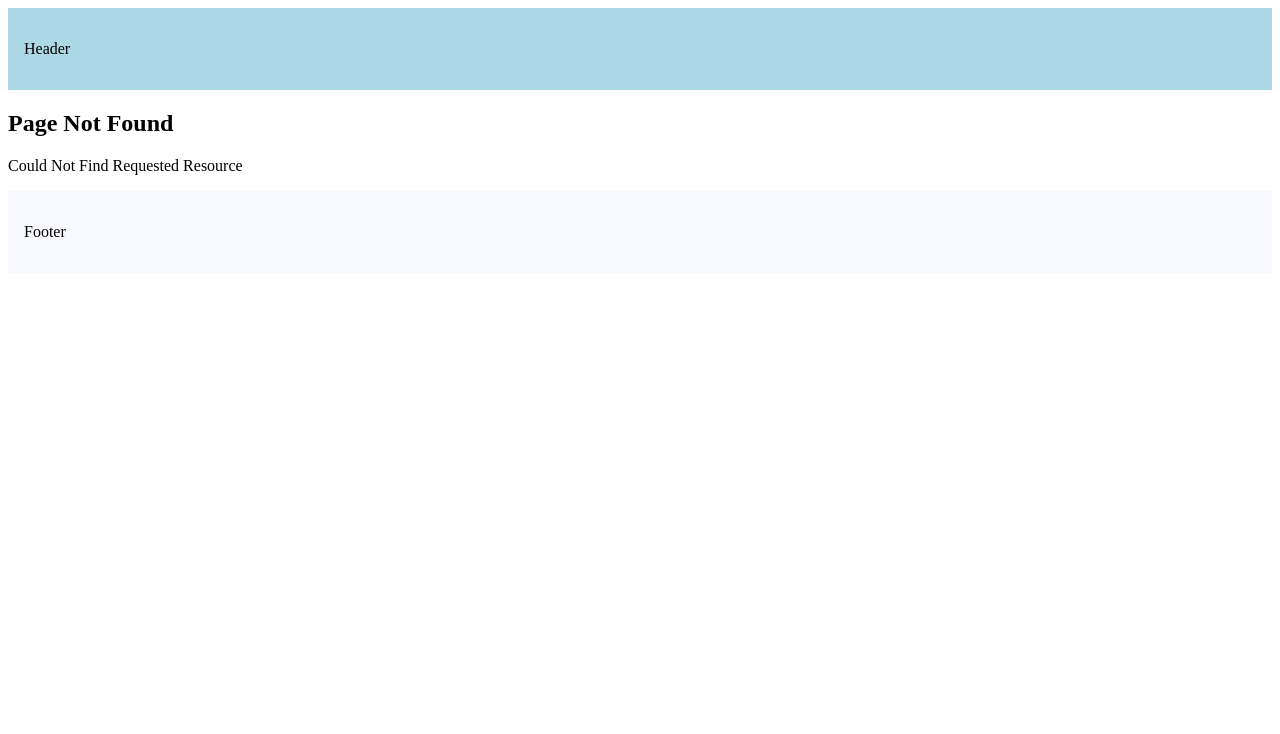
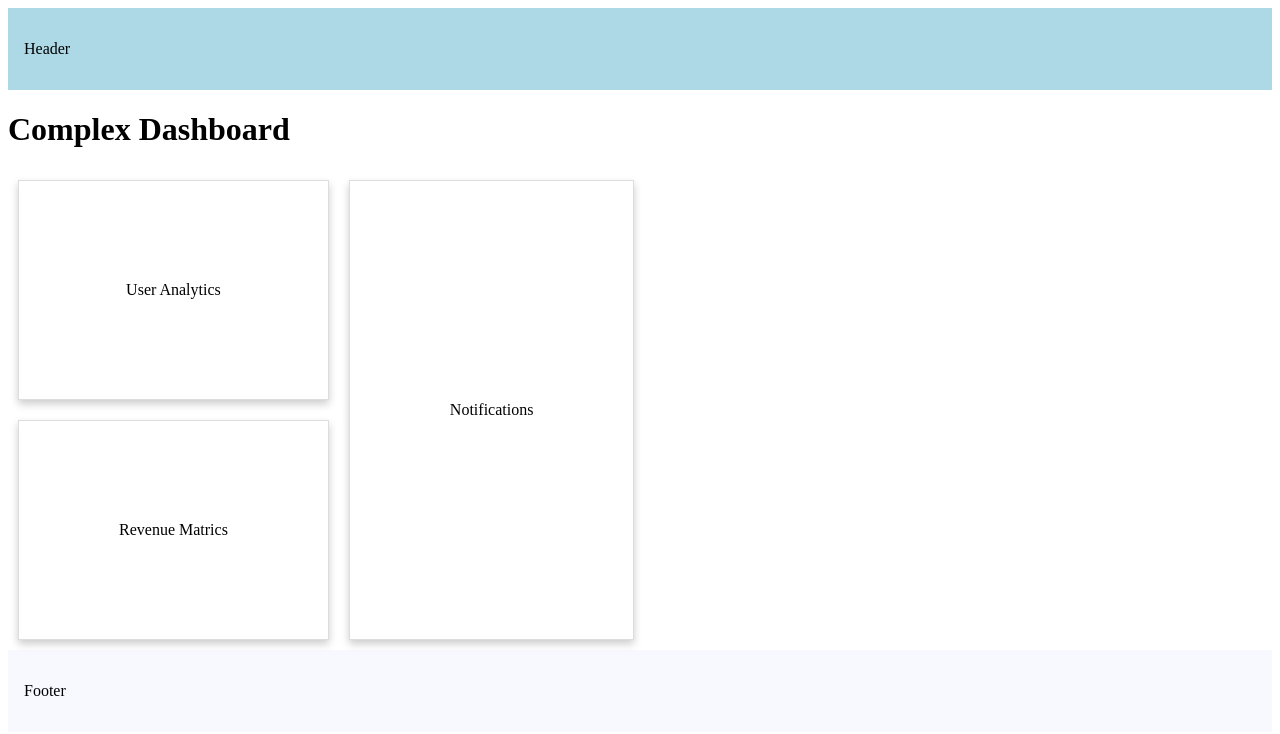
Before and after one commit to nifnip22/Belajar-Next.js, a Next.js app: page /complex-dashboard in a window 1280 px wide. Before the commit this address had no page. Shown: the top 734 px of the page. Built offline with nearby package versions, Linux system fonts and the light colour scheme.

Commit message:
Parallel Routes Example with Next.js

```diff
--- /dev/null
+++ b/src/app/complex-dashboard/@notifications/page.tsx
@@ -0,0 +1,5 @@
+import Card from "@/components/Card";
+
+export default function Notifications() {
+    return <Card>Notifications</Card>
+}
--- /dev/null
+++ b/src/app/complex-dashboard/@revenue/page.tsx
@@ -0,0 +1,5 @@
+import Card from "@/components/Card";
+
+export default function RevenueMatrics() {
+    return <Card>Revenue Matrics</Card>;
+}
--- /dev/null
+++ b/src/app/complex-dashboard/@users/page.tsx
@@ -0,0 +1,5 @@
+import Card from "@/components/Card";
+
+export default function UsersAnalytics() {
+    return <Card>User Analytics</Card>
+}
--- /dev/null
+++ b/src/app/complex-dashboard/layout.tsx
@@ -0,0 +1,14 @@
+export default function DashboardLayout({ children, users, revenue, notifications }: { children: React.ReactNode; users: React.ReactNode; revenue: React.ReactNode; notifications: React.ReactNode }) {
+	return (
+		<>
+			<div>{children}</div>
+			<div style={{ display: 'flex' }}>
+				<div style={{ display: 'flex', flexDirection: 'column' }}>
+					<div>{users}</div>
+                    <div>{revenue}</div>
+				</div>
+                <div style={{ display: 'flex', flex: 1 }}>{notifications}</div>
+			</div>
+		</>
+	);
+}
--- /dev/null
+++ b/src/app/complex-dashboard/page.tsx
@@ -0,0 +1,7 @@
+export default function ComplexDashboardPage() {
+    return (
+        <>
+            <h1>Complex Dashboard</h1>
+        </>
+    )
+}
--- /dev/null
+++ b/src/components/Card.tsx
@@ -0,0 +1,15 @@
+const Card = ({children}: {children: React.ReactNode}) => {
+    const cardStyle = {
+        padding: '100px',
+        margin: '10px',
+        boxShadow: '0 4px 8px 0 rgba(0, 0, 0, 0.2)',
+        border: '1px solid #ddd',
+        display: 'flex',
+        justifyContent: 'center',
+        alignItems: 'center',
+    };
+
+    return <div style={cardStyle}>{children}</div>
+};
+
+export default Card;
```
